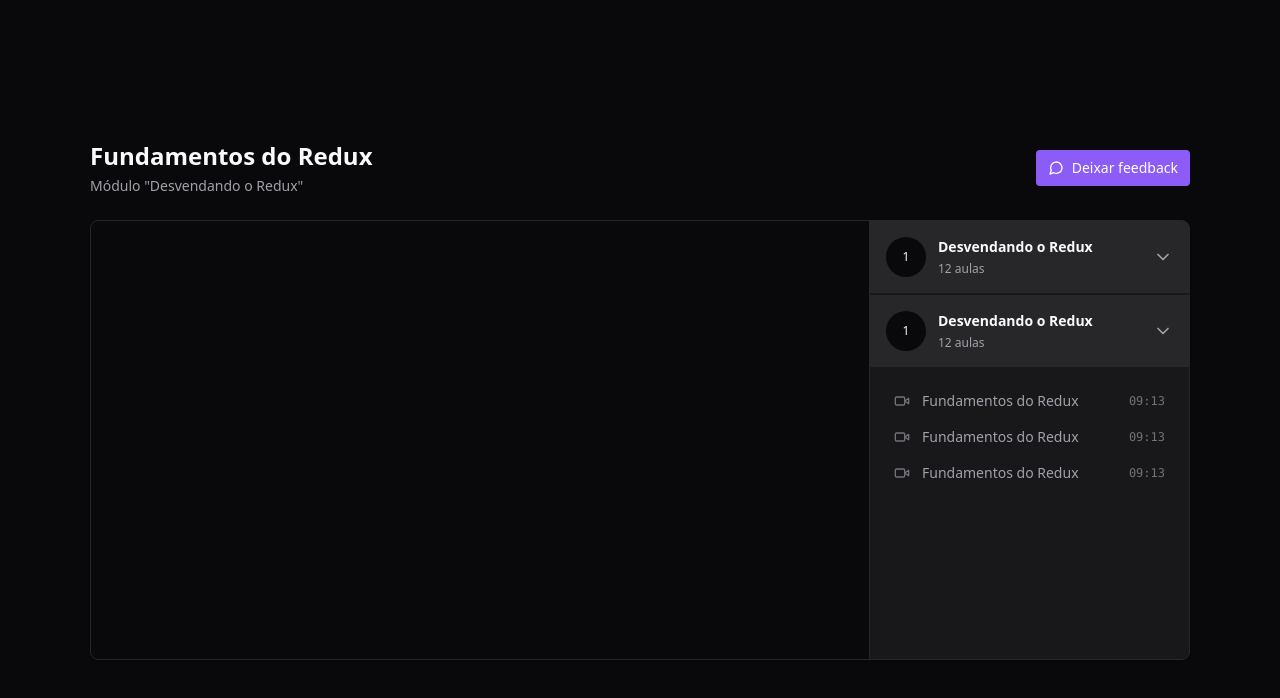
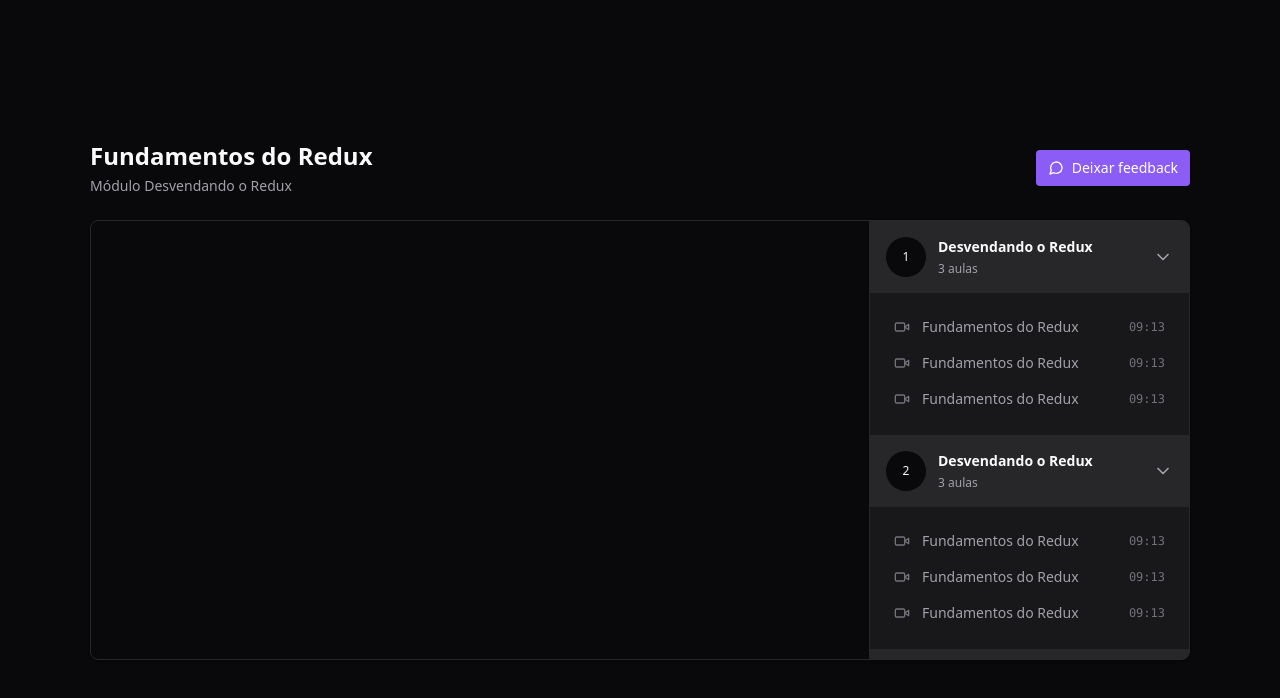
Before and after one commit to Jessica-Garcia/react-redux-zustand, a React (Vite) app: page / in a window 1280 px wide. Shown: the top 698 px of the page. Built offline with nearby package versions, Linux system fonts and the light colour scheme.

Commit message:
separate components

```diff
--- /dev/null
+++ b/src/components/Header.tsx
@@ -0,0 +1,10 @@
+export function Header() {
+  return (
+    <div className="flex flex-col gap-1">
+      <h1 className="text-2xl font-bold">Fundamentos do Redux</h1>
+      <span className="text-sm text-zinc-400">
+        Módulo {"Desvendando o Redux"}
+      </span>
+    </div>
+  );
+}
--- /dev/null
+++ b/src/components/Lesson.tsx
@@ -0,0 +1,18 @@
+import { Video } from "lucide-react";
+
+interface LessonProps {
+  title: string;
+  duration: string;
+}
+
+export function Lesson({ title, duration }: LessonProps) {
+  return (
+    <button className="flex items-center gap-3 text-sm text-zinc-400">
+      <Video className="w-4 h-4 text-zinc-500" />
+      <span>{title}</span>
+      <span className="ml-auto font-mono text-xs text-zinc-500">
+        {duration}
+      </span>
+    </button>
+  );
+}
--- /dev/null
+++ b/src/components/Module.tsx
@@ -0,0 +1,33 @@
+import { ChevronDown } from "lucide-react";
+import { Lesson } from "./Lesson";
+
+interface ModuleProps {
+  moduleIndex: number;
+  title: string;
+  amountOfLessons: number;
+}
+
+export function Module({ moduleIndex, title, amountOfLessons }: ModuleProps) {
+  return (
+    <div>
+      <button className="flex w-full items-center gap-3 bg-zinc-800 p-4">
+        <div className="flex h-10 w-10 rounded-full items-center justify-center bg-zinc-950 text-xs">
+          {moduleIndex + 1}
+        </div>
+
+        <div className="flex flex-col gap-1 text-left">
+          <strong className="text-sm">{title}</strong>
+          <span className="text-xs text-zinc-400">{amountOfLessons} aulas</span>
+        </div>
+
+        <ChevronDown className="w-5 h-5 ml-auto text-zinc-400" />
+      </button>
+
+      <nav className="relative flex flex-col gap-4 p-6">
+        <Lesson title="Fundamentos do Redux" duration="09:13" />
+        <Lesson title="Fundamentos do Redux" duration="09:13" />
+        <Lesson title="Fundamentos do Redux" duration="09:13" />
+      </nav>
+    </div>
+  );
+}
--- /dev/null
+++ b/src/components/Video.tsx
@@ -0,0 +1,14 @@
+import ReactPlayer from "react-player";
+
+export function Video() {
+  return (
+    <div className="w-full bg-zinc-950 aspect-video">
+      <ReactPlayer
+        width="100%"
+        height="100%"
+        controls
+        url="https://www.youtube.com/watch?v=Jai8w6K_GnY"
+      />
+    </div>
+  );
+}
--- a/src/pages/Player.tsx
+++ b/src/pages/Player.tsx
@@ -1,18 +1,14 @@
-import { ChevronDown, MessageCircle, Video } from "lucide-react";
-import ReactPlayer from "react-player";
+import { MessageCircle } from "lucide-react";
+import { Header } from "../components/Header";
+import { Video } from "../components/Video";
+import { Module } from "../components/Module";
 
 export function Player() {
   return (
     <div className="h-screen bg-zinc-950 text-zinc-50 flex justify-center items-center">
       <div className="flex w-[1100px] flex-col gap-6">
         <div className="flex items-center justify-between">
-          {/* Header */}
-          <div className="flex flex-col gap-1">
-            <h1 className="text-2xl font-bold">Fundamentos do Redux</h1>
-            <span className="text-sm text-zinc-400">
-              Módulo {`"Desvendando o Redux"`}
-            </span>
-          </div>
+          <Header />
 
           <button className="flex items-center gap-2 rounded bg-violet-500 px-3 py-2 text-sm font-medium text-white hover:bg-violet-600">
             <MessageCircle className="w-4 h-4" />
@@ -22,71 +18,24 @@
 
         <main className="relative flex overflow-hidden rounded-lg border border-zinc-800 bg-zinc-900 shadow pr-80">
           <div className="flex-1">
-            <div className="w-full bg-zinc-950 aspect-video">
-              <ReactPlayer
-                width="100%"
-                height="100%"
-                controls
-                url="https://www.youtube.com/watch?v=mXI2-gjIZ40"
-              />
-            </div>
+            <Video />
           </div>
           <aside className="w-80 absolute top-0 bottom-0 right-0 border-l divide-y-2 divide-zinc-900 border-zinc-800 bg-zinc-900 overflow-y-scroll scrollbar-thin scrollbar-track-zinc-950 scrollbar-thumb-zinc-800">
-            <div>
-              <button className="flex w-full items-center gap-3 bg-zinc-800 p-4">
-                <div className="flex h-10 w-10 rounded-full items-center justify-center bg-zinc-950 text-xs">
-                  1
-                </div>
-
-                <div className="flex flex-col gap-1 text-left">
-                  <strong className="text-sm">Desvendando o Redux</strong>
-                  <span className="text-xs text-zinc-400">12 aulas</span>
-                </div>
-
-                <ChevronDown className="w-5 h-5 ml-auto text-zinc-400" />
-              </button>
-            </div>
-
-            <div>
-              <button className="flex w-full items-center gap-3 bg-zinc-800 p-4">
-                <div className="flex h-10 w-10 rounded-full items-center justify-center bg-zinc-950 text-xs">
-                  1
-                </div>
-
-                <div className="flex flex-col gap-1 text-left">
-                  <strong className="text-sm">Desvendando o Redux</strong>
-                  <span className="text-xs text-zinc-400">12 aulas</span>
-                </div>
-
-                <ChevronDown className="w-5 h-5 ml-auto text-zinc-400" />
-              </button>
-
-              <nav className="relative flex flex-col gap-4 p-6">
-                <button className="flex items-center gap-3 text-sm text-zinc-400">
-                  <Video className="w-4 h-4 text-zinc-500" />
-                  <span>Fundamentos do Redux</span>
-                  <span className="ml-auto font-mono text-xs text-zinc-500">
-                    09:13
-                  </span>
-                </button>
-
-                <button className="flex items-center gap-3 text-sm text-zinc-400">
-                  <Video className="w-4 h-4 text-zinc-500" />
-                  <span>Fundamentos do Redux</span>
-                  <span className="ml-auto font-mono text-xs text-zinc-500">
-                    09:13
-                  </span>
-                </button>
-
-                <button className="flex items-center gap-3 text-sm text-zinc-400">
-                  <Video className="w-4 h-4 text-zinc-500" />
-                  <span>Fundamentos do Redux</span>
-                  <span className="ml-auto font-mono text-xs text-zinc-500">
-                    09:13
-                  </span>
-                </button>
-              </nav>
-            </div>
+            <Module
+              moduleIndex={0}
+              title="Desvendando o Redux"
+              amountOfLessons={3}
+            />
+            <Module
+              moduleIndex={1}
+              title="Desvendando o Redux"
+              amountOfLessons={3}
+            />
+            <Module
+              moduleIndex={2}
+              title="Desvendando o Redux"
+              amountOfLessons={3}
+            />
           </aside>
         </main>
       </div>
```
